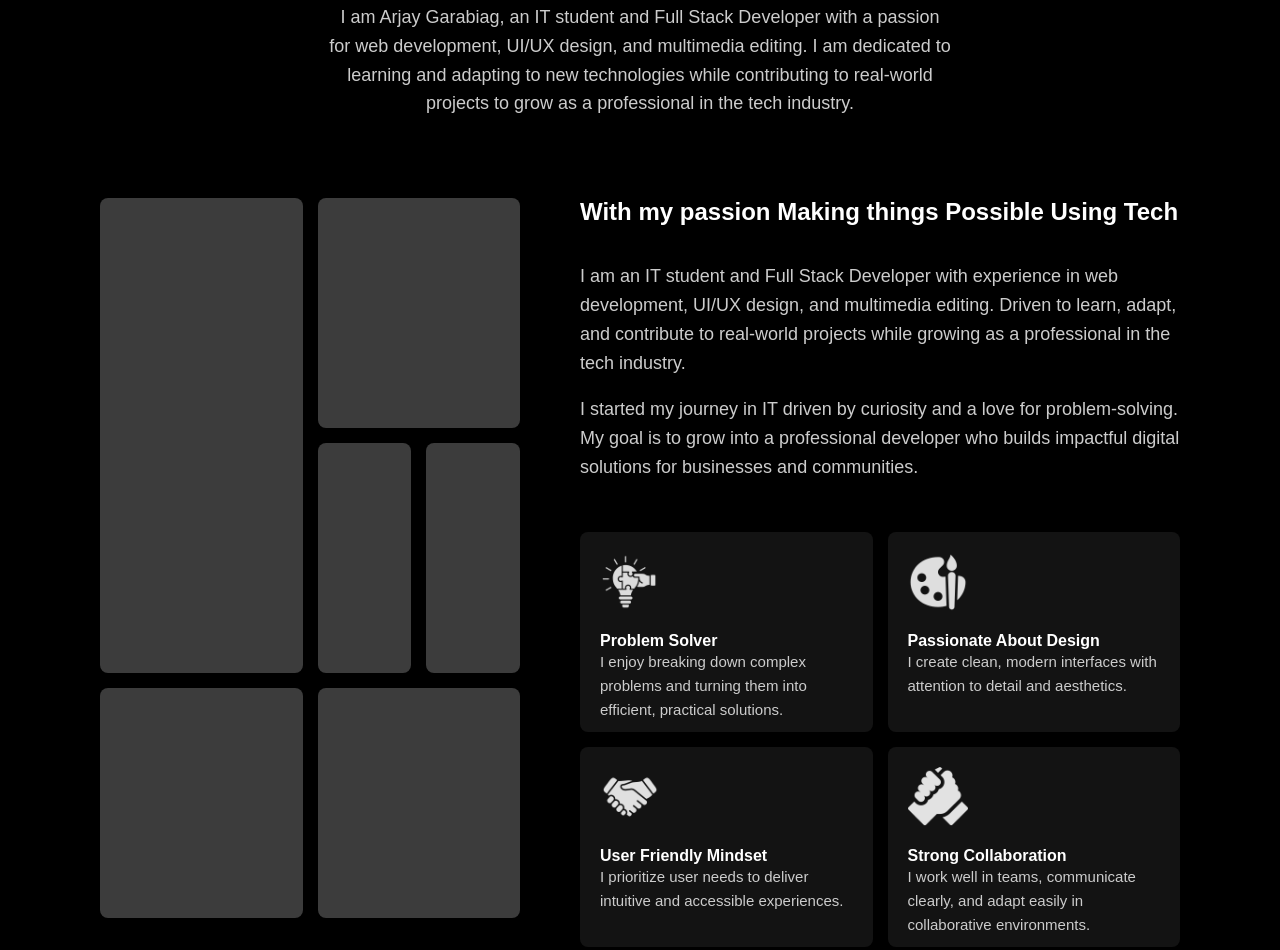
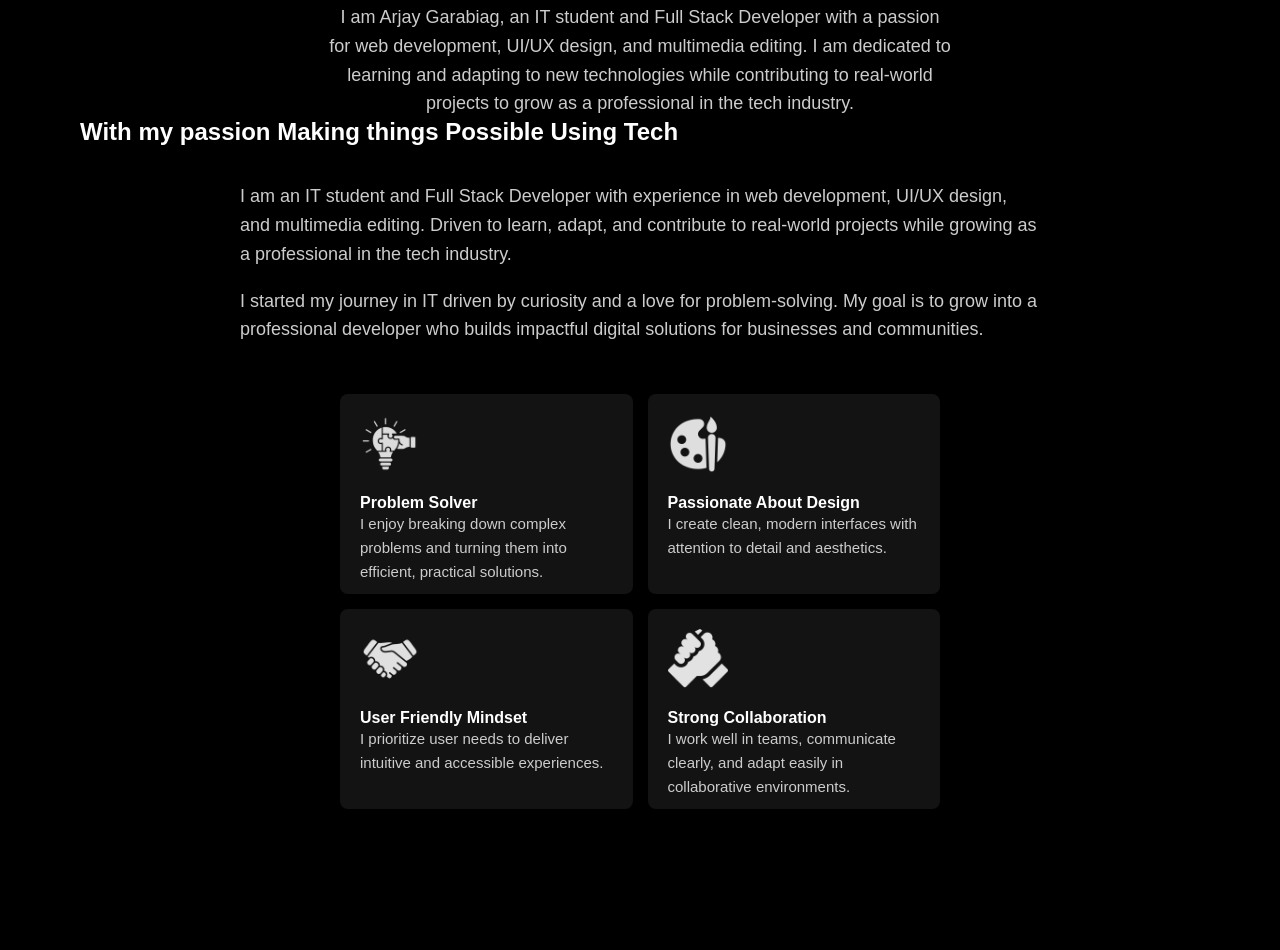
Before and after one commit to rjgrbg/MY-PORTFOLIO, a website: page client/index.html in a window 1280 px wide. Shown: the part 937-1887 px from the top of the page. Drawn offline with Linux system fonts and the light colour scheme.

Commit message:
Update index.html

```diff
--- a/client/index.html
+++ b/client/index.html
@@ -79,7 +79,7 @@
     learning and adapting to new technologies while contributing to real-world <br>
     projects to grow as a professional in the tech industry.</p>
 
-    <div class="about-grid-container">
+   <!-- <div class="about-grid-container">
 
       <div class="grid-images">
         <div class="grid-item grid-item-1">
@@ -104,7 +104,7 @@
         <div class="grid-item grid-item-6">
 
         </div>
-      </div>
+      </div> -->
 
       <div class="grid-content">
         <h2 style="text-align: left;">With my passion Making things Possible Using Tech</h2><br><br>
```
